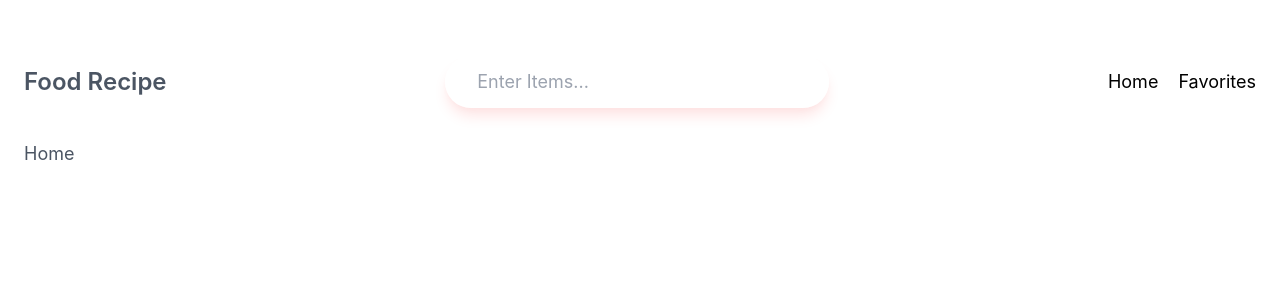
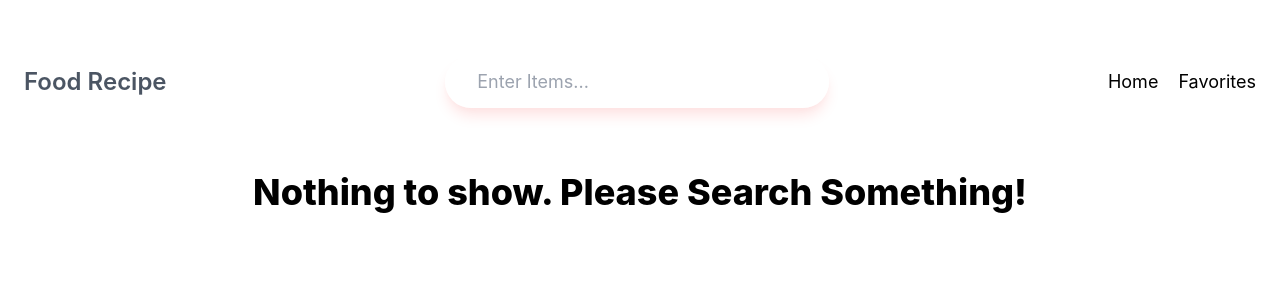
Before and after one commit to firoliyos/React-Food-Recipe-App, a React (Create React App) app in the folder food-recipe-app/: page / in a window 1280 px wide. Shown: the top 300 px of the page. Built offline with nearby package versions, Linux system fonts and the light colour scheme.

Commit message:
recipeList & loading (states)-rendered

```diff
--- a/food-recipe-app/src/components/recipe-item/index.jsx
+++ b/food-recipe-app/src/components/recipe-item/index.jsx
@@ -1,6 +1,6 @@
 
 
-export default function RecipeItem() {
+export default function RecipeItem(item) {
     return (
         <div>RecipeItem</div>
     )
--- a/food-recipe-app/src/pages/home/index.jsx
+++ b/food-recipe-app/src/pages/home/index.jsx
@@ -1,6 +1,25 @@
+import { useContext } from "react"
+import { GlobalContext } from "../../context"
+import RecipeItem from "../../components/recipe-item"
 
 export default function Home() {
+    const {recipeList, loading} = useContext(GlobalContext)
+
+    if(loading) {
+        return <div>LOADING...</div>
+    }
     return(
-        <div>Home</div>
+        <div className="py-8 container mx-auto flex flex-wrap justify-center gap-10">
+          {
+            recipeList && recipeList.length > 0 ?
+            recipeList.map(item => <RecipeItem item={item} />)
+             :
+              <div>
+                <p className="lg:text-4xl text-xl text-black font-extrabold">
+                    Nothing to show. Please Search Something!
+                </p>
+              </div>
+          }
+        </div>
     )
 }
```
